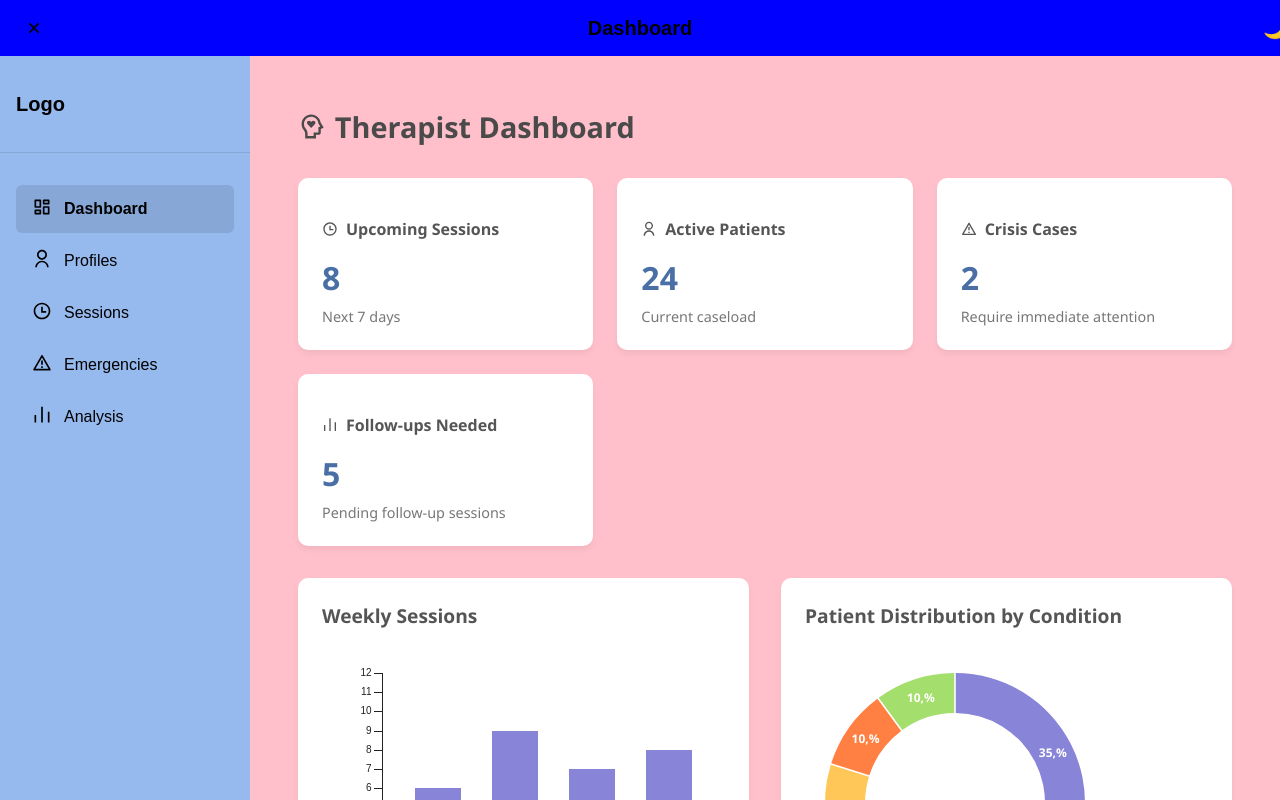
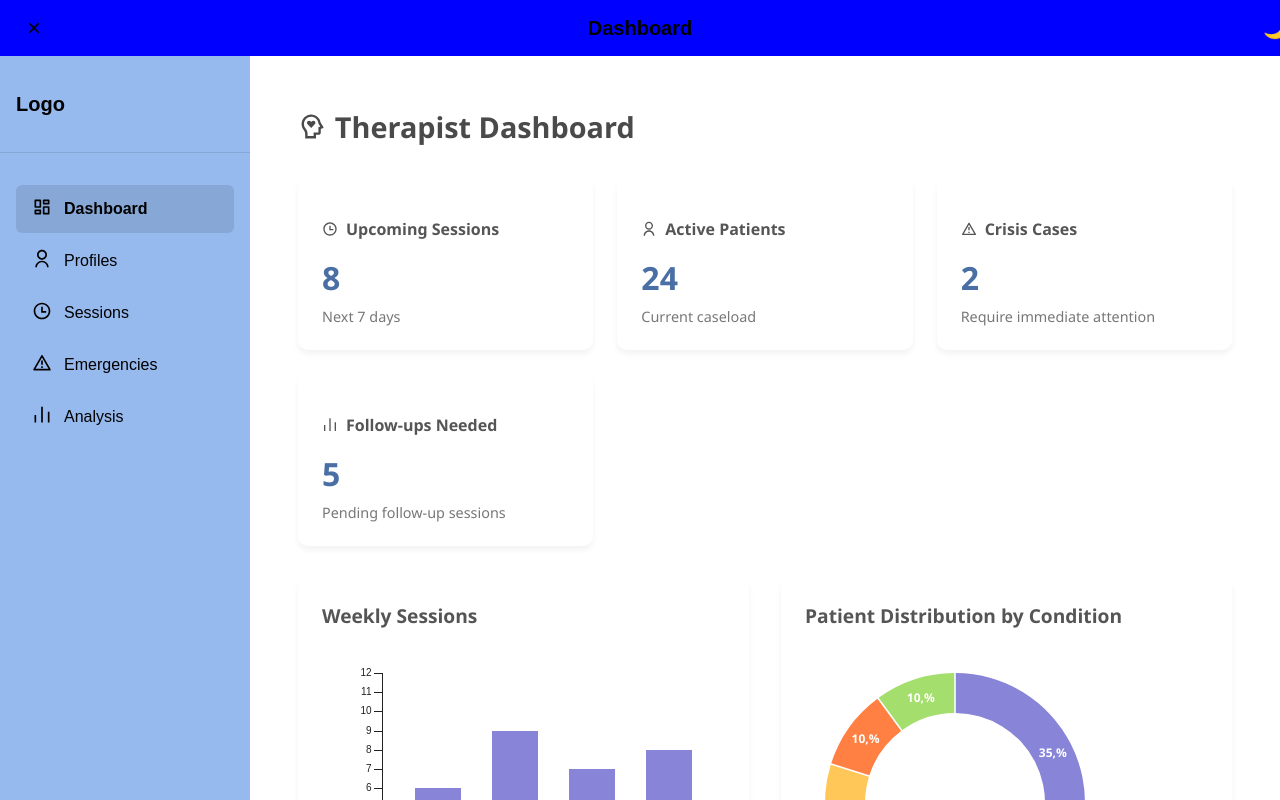
Before and after one commit to OTOMEX-2025/webappbuilt, a Next.js app: page /prof/dashboard in a window 1280 px wide. Shown: the top 800 px of the page. Built offline with nearby package versions, Linux system fonts and the light colour scheme.

Commit message:
Update dashboard.module.css

```diff
--- a/src/app/prof/dashboard/dashboard.module.css
+++ b/src/app/prof/dashboard/dashboard.module.css
@@ -3,7 +3,6 @@
   color: green;
   padding:3rem;
   font-family: 'Segoe UI', Tahoma, Geneva, Verdana, sans-serif;
-  background-color: pink;
 }
 
 .dashboardContainer h1 {
```
